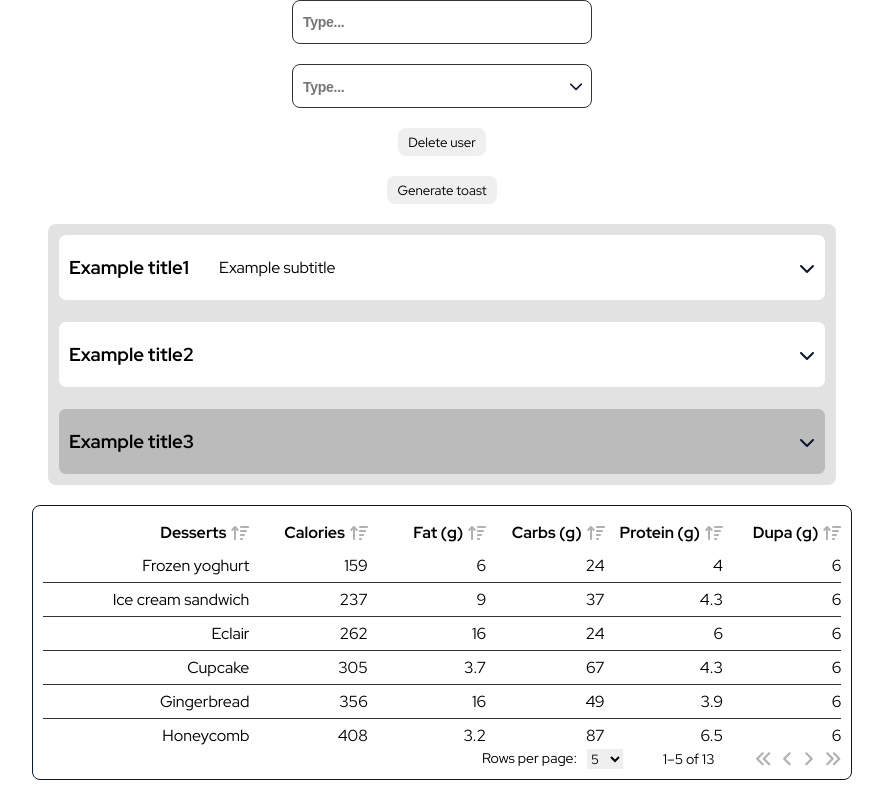
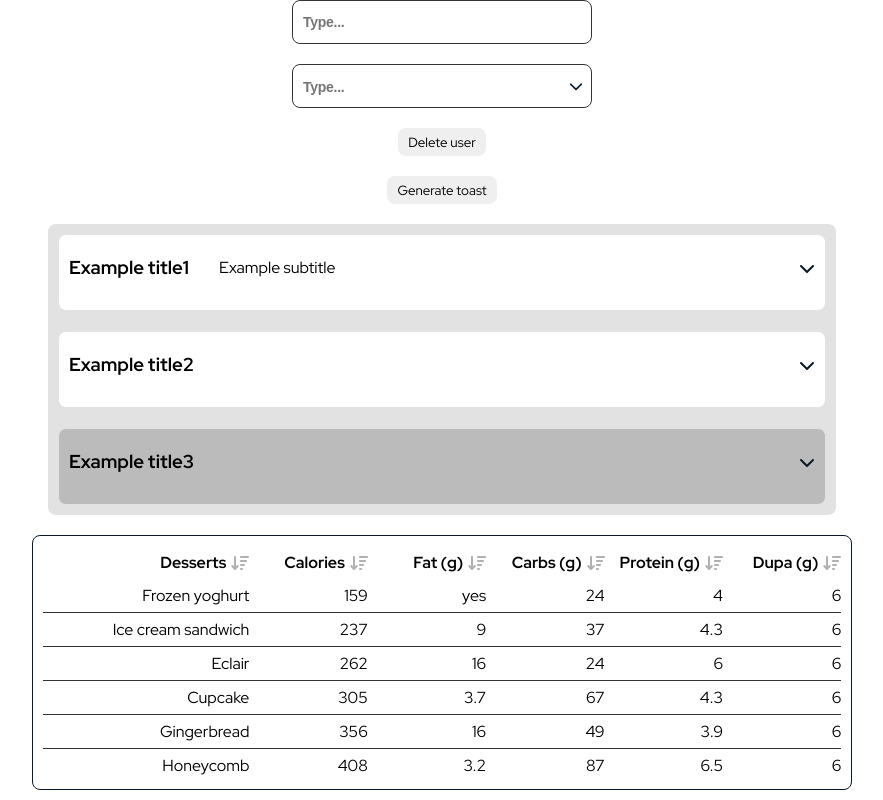
Before and after one commit to rartamosa/React-UI-components, a React (Create React App) app: page / in a window 1280 px wide. Shown: the whole page, without its empty margins (198-1081 px from the left). Built offline with nearby package versions, Linux system fonts and the light colour scheme.

Commit message:
Updated animations on unmounting of components

```diff
--- a/src/App.tsx
+++ b/src/App.tsx
@@ -144,7 +144,7 @@ const App = () => {
         toastList={toastList}
         animationType="slide"
         onToastRemove={onToastRemove}
-        // toastsPosition="top-left"
+        toastsPosition="top-left"
       />
 
       {/* ACCORDION */}
--- a/src/components/Accordion/Accordion.tsx
+++ b/src/components/Accordion/Accordion.tsx
@@ -33,7 +33,7 @@ const Accordion = ({
   customIconExpanded,
   customIconClosed,
   iconColor,
-  accordionBodyHeight = "fit-content",
+  accordionBodyHeight = "100px",
   scroll = true,
   containerBackgroundColor = MAIN_LIGHT_COLOR,
   accordionBackgroundColor = "#fff",
@@ -88,7 +88,11 @@ const Accordion = ({
           </AccordionBody>
         );
       } else {
-        return null;
+        return (
+          <AccordionBody accordionBodyHeight="0" scroll={scroll}>
+            {accordion()}
+          </AccordionBody>
+        );
       }
     } else {
       if (isAccordionExpanded === index) {
@@ -101,7 +105,11 @@ const Accordion = ({
           </AccordionBody>
         );
       } else {
-        return null;
+        return (
+          <AccordionBody accordionBodyHeight="0" scroll={scroll}>
+            {accordion()}
+          </AccordionBody>
+        );
       }
     }
   };
--- a/src/components/Accordion/accordionStyles.ts
+++ b/src/components/Accordion/accordionStyles.ts
@@ -57,10 +57,7 @@ export const AccordionBody = styled.div<{
   scroll?: boolean;
 }>`
   cursor: default;
-  animation-name: ${slide};
-  animation-duration: 0.2s;
-  animation-timing-function: linear;
-  animation-fill-mode: forwards;
-  height: ${(props) => props.accordionBodyHeight};
+  max-height: ${(props) => props.accordionBodyHeight};
   overflow-y: ${(props) => (props.scroll ? "scroll" : "hidden")};
+  transition: max-height 0.3s;
 `;
--- a/src/components/Table/Table.tsx
+++ b/src/components/Table/Table.tsx
@@ -46,11 +46,13 @@ const Table = ({
   borderColor = MAIN_DARK_FONT_COLOR,
   borderWidth = "1px",
 }: TableProps) => {
-  //   const [tableRowsData, setTableRowsData] = useState<(string | number)[][]>([]);
-  const [tableRowsData, setTableRowsData] = useState<any[][]>([]);
+  const [tableRowsData, setTableRowsData] = useState<(string | number)[][]>([]);
+  //   const [tableRowsData, setTableRowsData] = useState<any[][]>([]);
 
-  const [activeSort, setActiveSort] = useState(-1);
-  //   const [order, setOrder] = useState<Order>("asc");
+  const [activeSort, setActiveSort] = useState<{
+    activeIndex: number;
+    order: Order;
+  }>({ activeIndex: -1, order: "asc" });
 
   useEffect(() => {
     setTableRowsData(tableRows.map((item) => createTableData(item)));
@@ -70,22 +72,40 @@ const Table = ({
   };
 
   const onColumnSelect = (index: number): void => {
-    setActiveSort(index);
+    if (activeSort.activeIndex === index) {
+      setActiveSort({
+        ...activeSort,
+        order: activeSort.order === "asc" ? "desc" : "asc",
+      });
+    } else {
+      setActiveSort({
+        activeIndex: index,
+        order: "asc",
+      });
+    }
   };
 
-  const sortTableRowsData = (a: any[], b: any[]): number => {
+  const sortTableRowsData = (
+    a: (string | number)[],
+    b: (string | number)[]
+  ): number => {
+    const { activeIndex, order } = activeSort;
+
     if (
-      typeof a[activeSort] === "number" &&
-      typeof b[activeSort] === "number"
+      typeof a[activeIndex] === "number" &&
+      typeof b[activeIndex] === "number"
     ) {
-      return a[activeSort] - b[activeSort];
-    } else if (
-      typeof a[activeSort] === "string" &&
-      typeof b[activeSort] === "string"
-    ) {
-      return a[activeSort].localeCompare(b[activeSort]);
+      return order === "asc"
+        ? +a[activeIndex] - +b[activeIndex]
+        : +b[activeIndex] - +a[activeIndex];
     } else {
-      return a[activeSort] < b[activeSort] ? -1 : 1;
+      return order === "asc"
+        ? a[activeIndex] < b[activeIndex]
+          ? -1
+          : 1
+        : b[activeIndex] < a[activeIndex]
+        ? -1
+        : 1;
     }
   };
 
@@ -96,12 +116,19 @@ const Table = ({
           headerBackGroundColor={headerBackGroundColor}
           columnNames={tableColumnNames}
         >
-          {/* <TCell style={{ textAlign: "unset" }}>{mainHeader}</TCell> */}
           {tableColumnNames.map((cell, index) => (
             <ColumnName key={cell.id}>
               <TCell>{cell.subHeader}</TCell>
               <FontAwesomeIcon
-                icon={["fas", "arrow-up-wide-short"]}
+                icon={[
+                  "fas",
+                  `${
+                    activeSort.order === "asc" &&
+                    activeSort.activeIndex === index
+                      ? "arrow-up-wide-short"
+                      : "arrow-down-wide-short"
+                  }`,
+                ]}
                 style={{ cursor: "pointer" }}
                 color={iconColor}
                 onClick={() => onColumnSelect(index)}
@@ -118,7 +145,7 @@ const Table = ({
             </TRow>
           ))}
         </TBody>
-        <TFooter>
+        {/* <TFooter>
           <TFooterContainer>
             <FooterCell>
               <span>Rows per page:</span>
@@ -157,7 +184,7 @@ const Table = ({
               />
             </FooterCell>
           </TFooterContainer>
-        </TFooter>
+        </TFooter> */}
       </TContainer>
     </TOverflow>
   );
--- a/src/components/Table/TableProps.ts
+++ b/src/components/Table/TableProps.ts
@@ -10,7 +10,6 @@ export type TableProps = {
   borderColor?: string;
   borderWidth?: string;
   stickyHeader?: boolean; //TODO
-  sortingApplied?: boolean; //TODO
 };
 
 export type TableRequiredData = TableData & {
@@ -26,7 +25,7 @@ export type ColumnNames = {
   subHeader: string;
 };
 
-export type Order = "asc" | "desc"; // TODO
+export type Order = "asc" | "desc";
 
 export const MAIN_LIGHT_COLOR = "#e2e2e2";
 export const MAIN_ICON_COLOR = "#b1b1b1";
--- a/src/components/Table/tableDummyData.ts
+++ b/src/components/Table/tableDummyData.ts
@@ -11,7 +11,7 @@ export const dummyTableRows = [
   {
     rowName: "Frozen yoghurt",
     calories: 159,
-    fat: 6.0,
+    fat: "yes",
     carbs: 24,
     protein: 4.0,
     dupa: 6,
--- a/src/components/Toast/Toast.tsx
+++ b/src/components/Toast/Toast.tsx
@@ -46,6 +46,7 @@ const Toast = ({
           typeOfToast,
           size,
           boxShadow,
+          isUnmounting,
         }) => (
           <SingleToast
             key={id}
@@ -55,6 +56,7 @@ const Toast = ({
             size={size}
             boxShadow={boxShadow}
             animationType={animationType}
+            isUnmounting={isUnmounting}
           >
             {typeOfToast === "success" ||
               (typeOfToast === undefined && (
--- a/src/components/Toast/ToastProps.tsx
+++ b/src/components/Toast/ToastProps.tsx
@@ -26,6 +26,7 @@ export type ToastToAdd = {
 
 export type SingleToastProps = ToastToAdd & {
   id: string;
+  isUnmounting?: boolean;
 };
 
 export const toastFontColorHex = "#fff";
--- a/src/components/Toast/toastStyles.ts
+++ b/src/components/Toast/toastStyles.ts
@@ -9,6 +9,7 @@ export const SingleToast = styled.div<{
   boxShadow?: boolean;
   animationType?: "fadein" | "grow" | "slide";
   animation?: string;
+  isUnmounting?: boolean;
 }>`
   background-color: ${(props) => props.toastBacgroundColor || "#6cbb5a"};
   padding: 10px;
@@ -21,6 +22,11 @@ export const SingleToast = styled.div<{
   animation-duration: 0.2s;
   animation-timing-function: linear;
   animation-fill-mode: forwards;
+  ${(props) =>
+    props.isUnmounting &&
+    css`
+      animation-direction: reverse;
+    `}
 
   ${(props) =>
     props.boxShadow &&
--- a/src/components/Toast/useToast.ts
+++ b/src/components/Toast/useToast.ts
@@ -33,8 +33,19 @@ const useToast = (
   };
 
   const onToastRemove = (id: string): void => {
-    const updatedToastList = toastList.filter((toast) => toast.id !== id);
-    setToastList(updatedToastList);
+    setToastList(
+      toastList.map((item) => {
+        if (item.id === id) {
+          return { ...item, isUnmounting: true };
+        } else {
+          return item;
+        }
+      })
+    );
+    setTimeout(() => {
+      const updatedToastList = toastList.filter((toast) => toast.id !== id);
+      setToastList(updatedToastList);
+    }, 200);
   };
 
   return [toastList, onToastAdd, onToastRemove];
```
